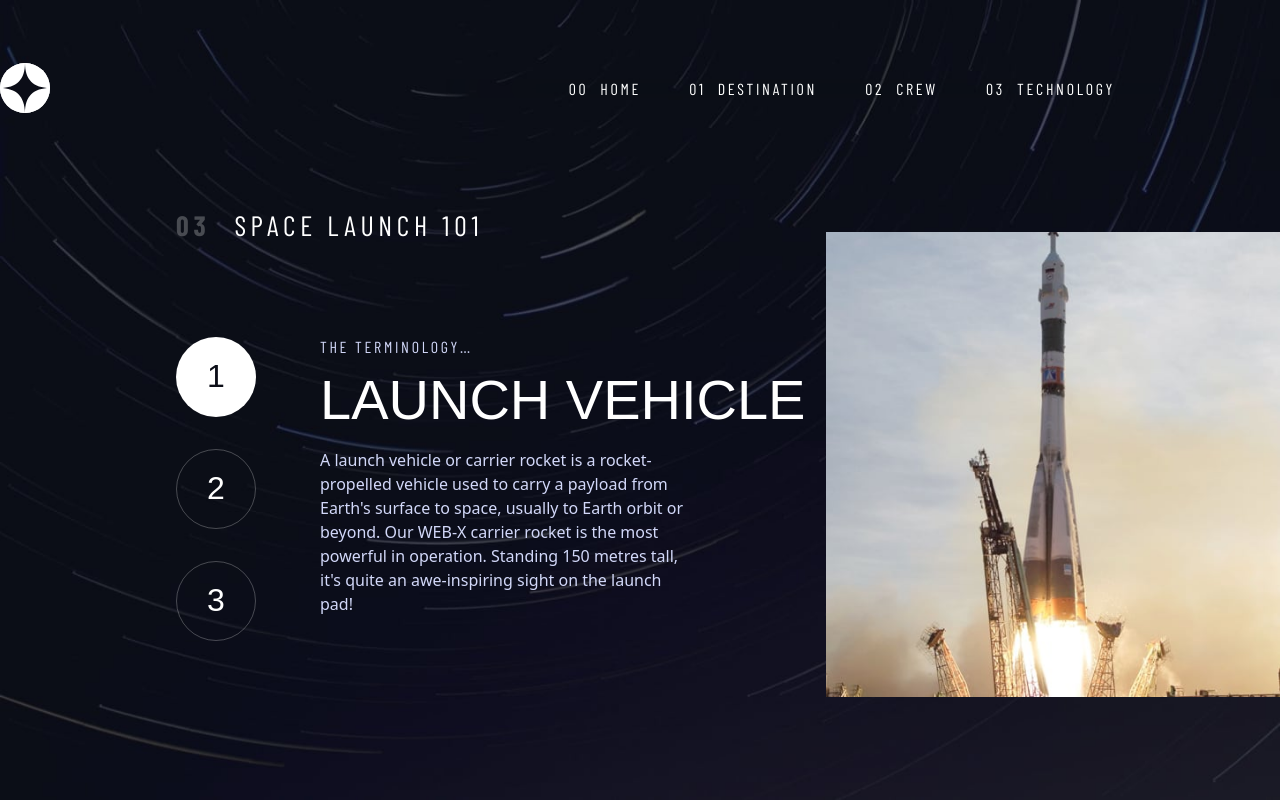
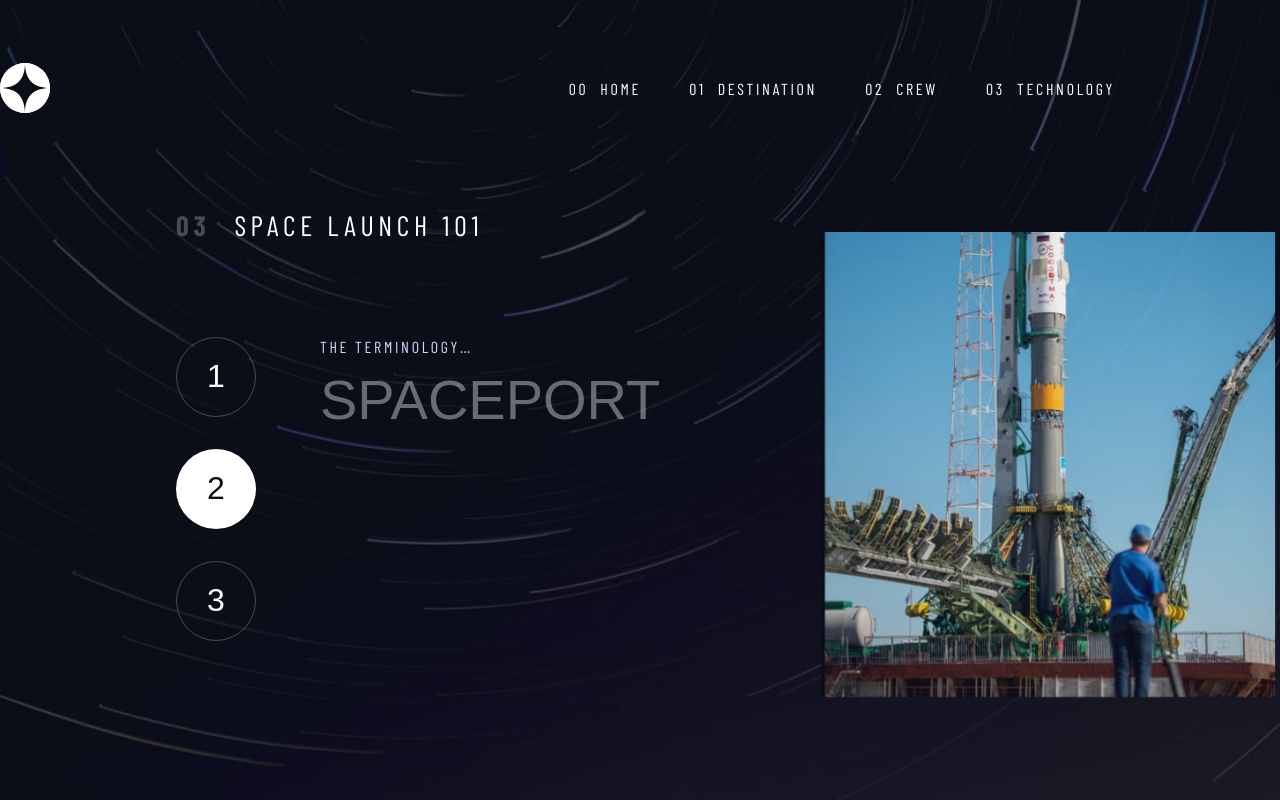
Before and after one commit to aleksandr-efimenko/space-tourism, a Next.js app: page /technology in a window 1280 px wide. Built offline with nearby package versions, Linux system fonts and the light colour scheme; a web font is replaced by a local one.

Commit message:
add 5 sec slider auto switch

```diff
--- a/src/pages/technology.tsx
+++ b/src/pages/technology.tsx
@@ -1,12 +1,19 @@
 import { NumberedSlider } from '@/components/NumberedSlider'
 import data from '@/data/data.json'
-import { useState } from 'react'
+import { useEffect, useState } from 'react'
 import Image from 'next/image'
 import { motion } from 'framer-motion'
 
 export default function Technology() {
   const { technology } = data
   const [technologyIndex, setTechnologyIndex] = useState(0)
+
+  useEffect(() => {
+    const interval = setInterval(() => {
+      setTechnologyIndex((prev) => (prev + 1) % technology.length)
+    }, 5000)
+    return () => clearInterval(interval)
+  }, [technology])
 
   return (
     <>
```
